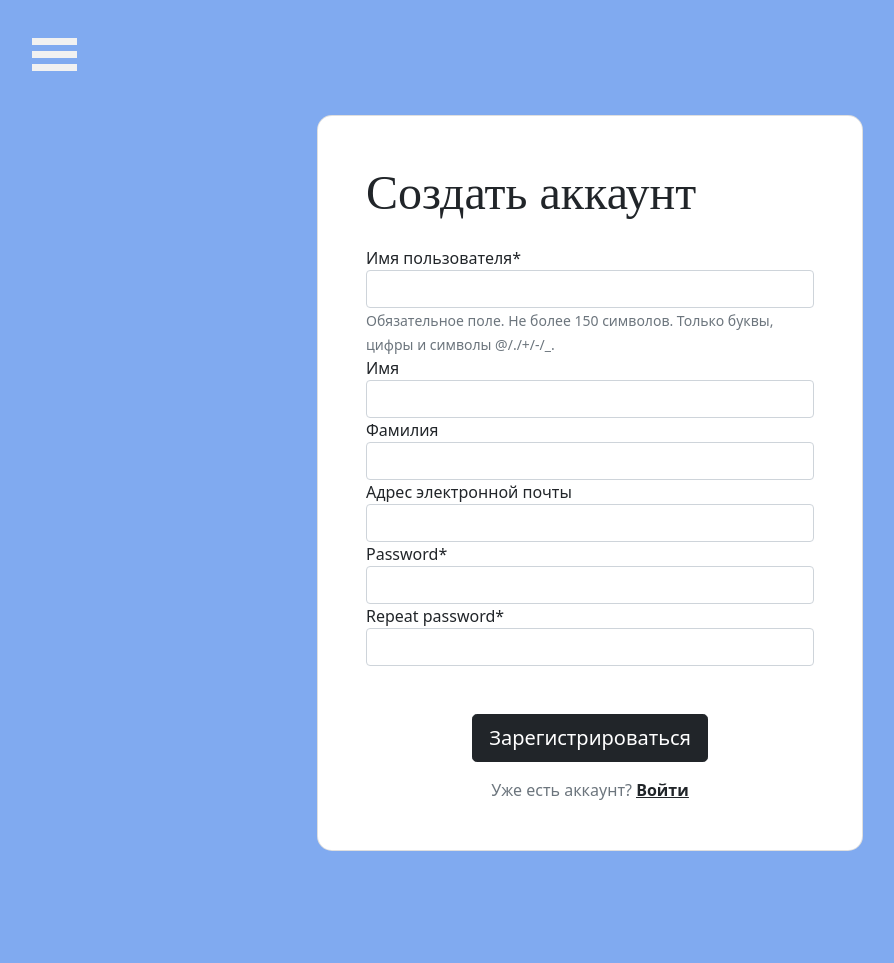
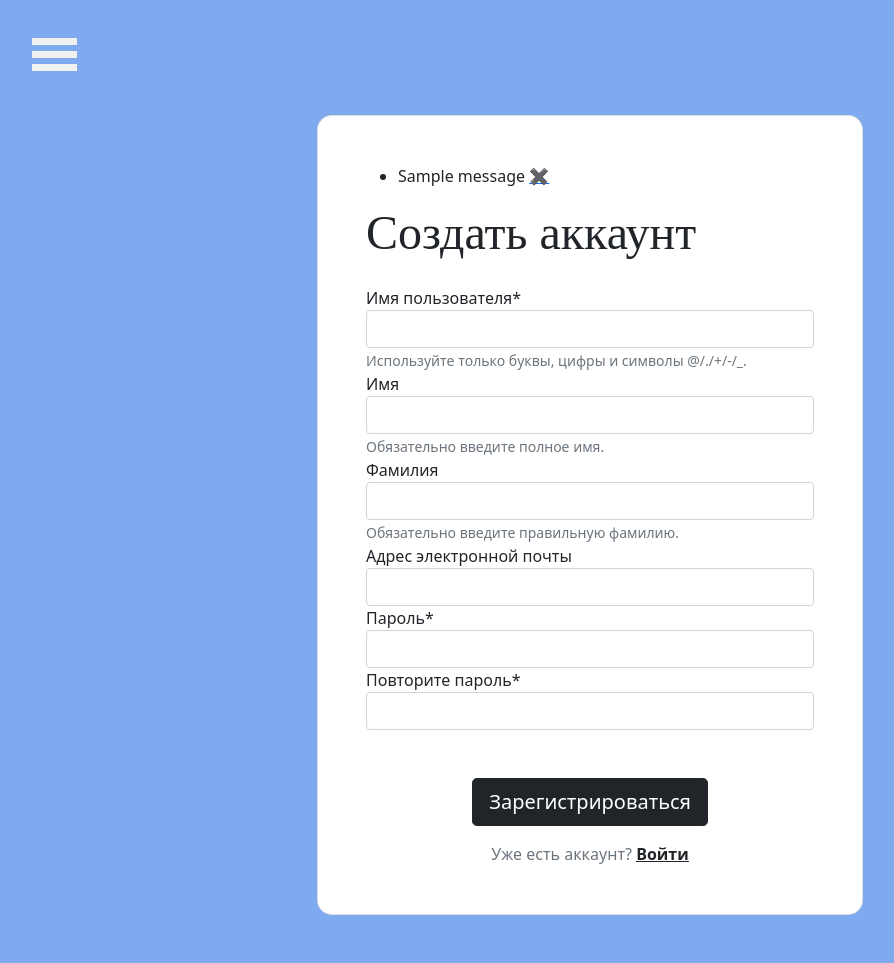
Before and after one commit to annkatsko/client-calendar, a Django app: page /welcome/registration/ in a window 1280 px wide. Shown: the whole page, without its empty margins (12-906 px from the left). Before the commit the page ends 851 px from the top, so only its background shows below. Run offline with Django 4.2, Linux system fonts and the light colour scheme; tables that the repository leaves empty hold one stand-in row (values such as "Sample post"); one stand-in notice (Sample message) is shown; some libraries are stand-ins or nearby versions; some web fonts are replaced.

Commit message:
form details modified

```diff
--- a/registration/forms.py
+++ b/registration/forms.py
@@ -4,12 +4,16 @@ from .models import Profile
 
 
 class UserRegistrationForm(forms.ModelForm):
-    password = forms.CharField(label='Password', widget=forms.PasswordInput)
-    password2 = forms.CharField(label='Repeat password', widget=forms.PasswordInput)
+    password = forms.CharField(label='Пароль', widget=forms.PasswordInput, min_length=4, )
+    password2 = forms.CharField(label='Повторите пароль', widget=forms.PasswordInput, min_length=4)
 
     class Meta:
         model = User
         fields = ('username', 'first_name', 'last_name', 'email')
+        help_texts = {'first_name': 'Обязательно введите полное имя.',
+                      'last_name': 'Обязательно введите правильную фамилию.',
+                      'username': 'Используйте только буквы, цифры и символы @/./+/-/_.'}
+
 
     def clean_password2(self):
         cd = self.cleaned_data
--- a/registration/templates/registration/register_user.html
+++ b/registration/templates/registration/register_user.html
@@ -11,12 +11,20 @@
         <div class="col-12 col-md-9 col-lg-7 col-xl-6">
           <div class="card" style="border-radius: 15px;">
             <div class="card-body p-5">
+                {% if messages %}
+    <ul class="messages">
+        {% for message in messages %}
+            <li class="{{ message.tags }}">
+                {{ message|safe }}
+                <a href="#" class="close">✖</a>
+            </li>
+        {% endfor %}
+    </ul>
+{% endif %}
               <h1 class="mb-4 text-dark ">Создать аккаунт</h1>
             <form method="POST" class="form-group" >
             {% csrf_token %}
                 {{ form|crispy }}
-
-
                 <div class="d-flex justify-content-center">
                             <button class="btn btn-dark btn-lg btn-block mt-5" type="submit">Зарегистрироваться</button>
                 </div>
--- a/registration/views.py
+++ b/registration/views.py
@@ -79,10 +79,10 @@ def register_user(request):
             new_user.set_password(user_form.cleaned_data['password'])
             new_user.save()
             profile = Profile.objects.create(user=new_user)
-            profile.first_name = user_form.cleaned_data['first_name']
-            profile.last_name = user_form.cleaned_data['last_name']
+            profile.first_name = user_form.cleaned_data['first_name'].capitalize()
+            profile.last_name = user_form.cleaned_data['last_name'].capitalize()
             profile.email = user_form.cleaned_data['email']
             return HttpResponseRedirect(reverse('login'))
     else:
-        form = UserRegistrationForm()
-    return render(request, 'registration/register_user.html', {'form': form})
+        user_form = UserRegistrationForm()
+    return render(request, 'registration/register_user.html', {'form': user_form})
```
